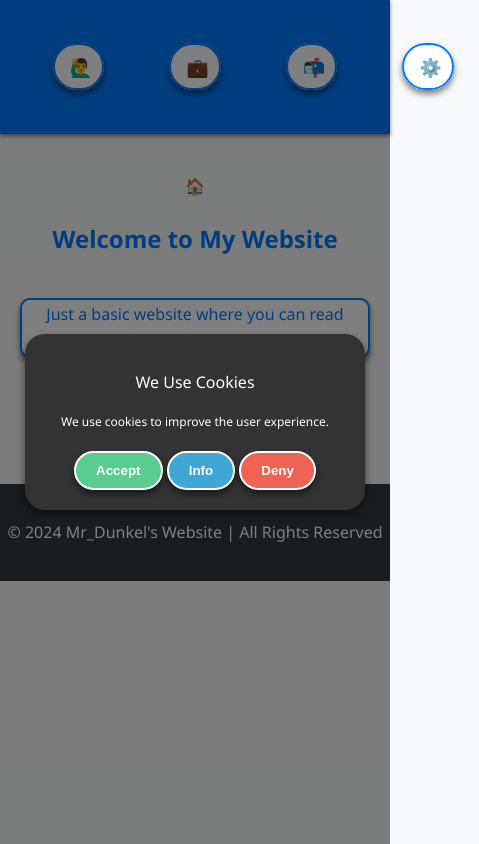
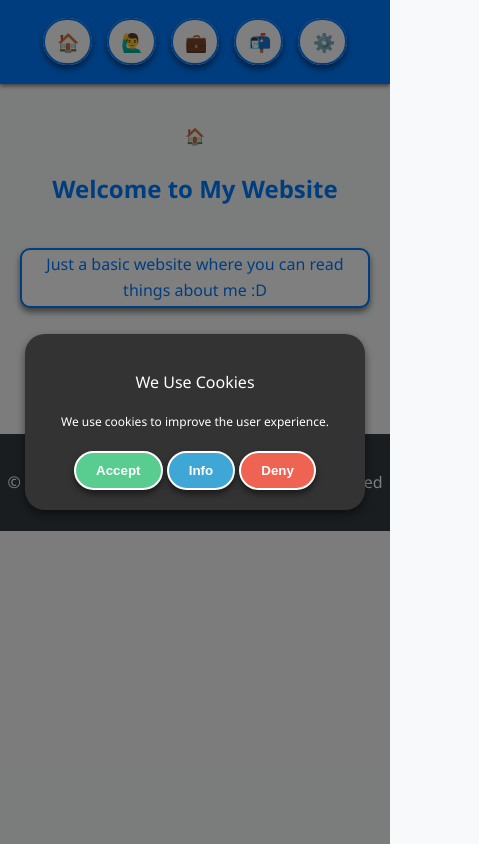
Before and after one commit to MrDunkel089/MyWebsite, a plain HTML site: page index.html in a window 390 px wide. Shown: the whole page, 479 px wide, since content can reach past the window. Drawn offline with Linux system fonts and the light colour scheme.

Commit message:
Update styles.css
Fixed Responsive design on Phone.

```diff
--- a/styles.css
+++ b/styles.css
@@ -37,7 +37,8 @@ nav ul {
 }
 
 nav ul li {
-    padding: 25px;
+    padding: 1.5%;
+    margin: -1.5%;
     display: inline;
     transition: transform 0.3s, background 0.3s, color 0.3s, box-shadow 0.3s;
     justify-content: space-around;
@@ -95,7 +96,7 @@ nav ul li a::before {
         content: attr(data-emoji);
         display: inline-block;
         font-size: 18px;
-        margin-left: 5px;
+        margin-left: 2.5px;
     }
 
     nav ul li a span {
```
